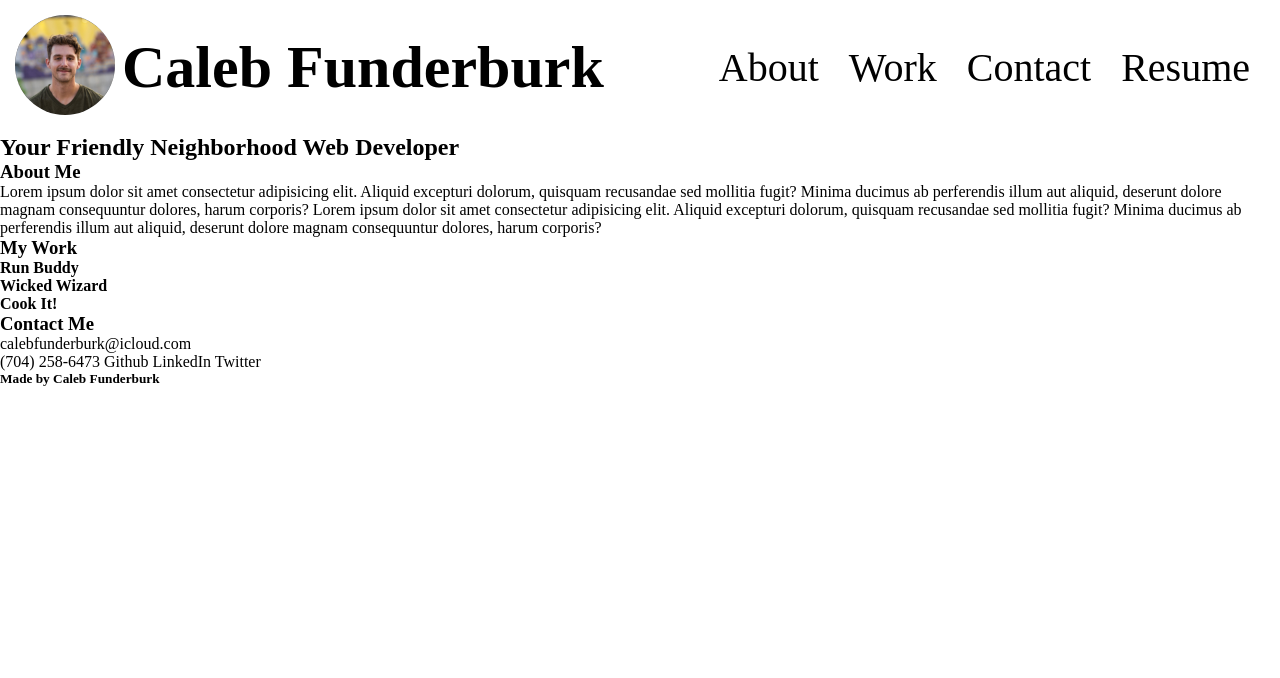
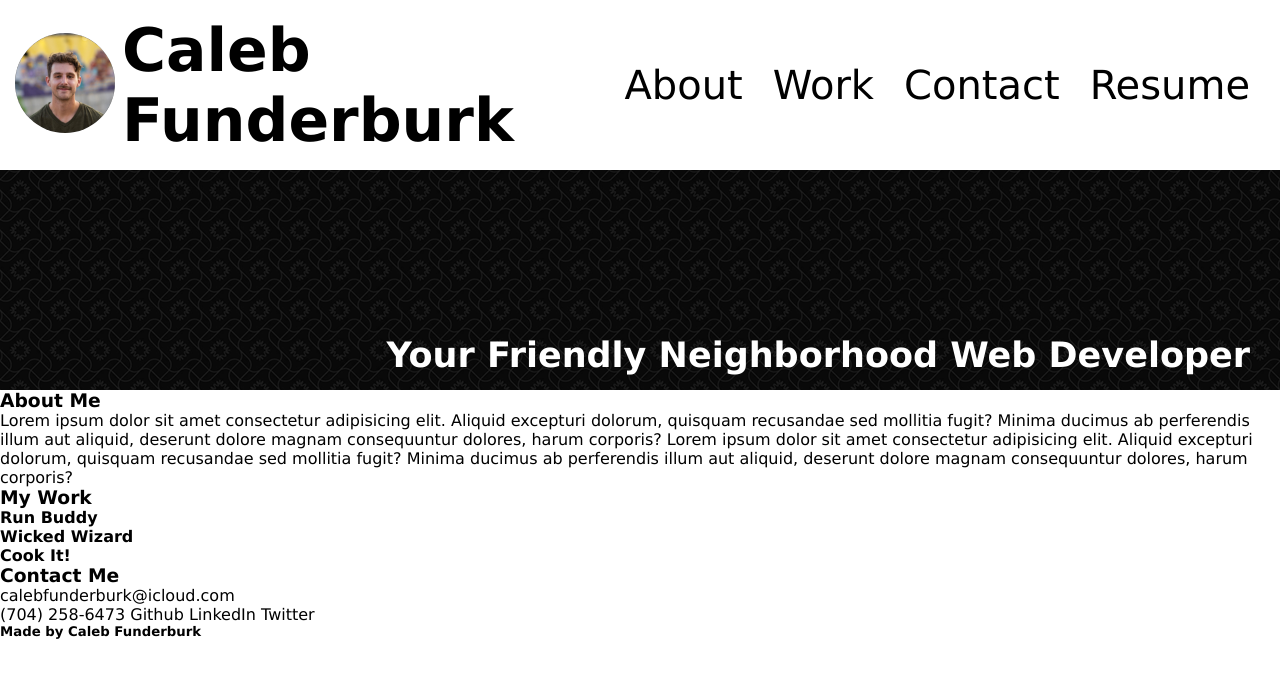
Before and after one commit to CalebFunderburk/Hydrangea, a plain HTML site: page index.html in a window 1280 px wide. Drawn offline with Linux system fonts and the light colour scheme.

Commit message:
added css to Hero

```diff
--- a/assets/css/style.css
+++ b/assets/css/style.css
@@ -7,12 +7,17 @@
 }
 
 :root {
-
+    --black: #000000;
+    --white: #ffffff;
 }
 
 a {
     text-decoration: none;
-    color: black;
+    color: var(--black);
+}
+
+body {
+    font-family: 'Lucida Sans', 'Lucida Sans Regular', 'Lucida Grande', 'Lucida Sans Unicode', Geneva, Verdana, sans-serif;
 }
 
 /* Profile */
@@ -61,3 +66,20 @@ h1 {
 }
 
 /* Hero */
+
+.hero {
+    background-image: url("../images/curls.webp");
+    width: 100%;
+    height: 220px;
+    position: relative;
+}
+
+h2 {
+    color: var(--white);
+    font-size: 35px;
+    position: absolute;
+    right: 30px;
+    bottom: 15px;
+}
+
+/* About */
```
